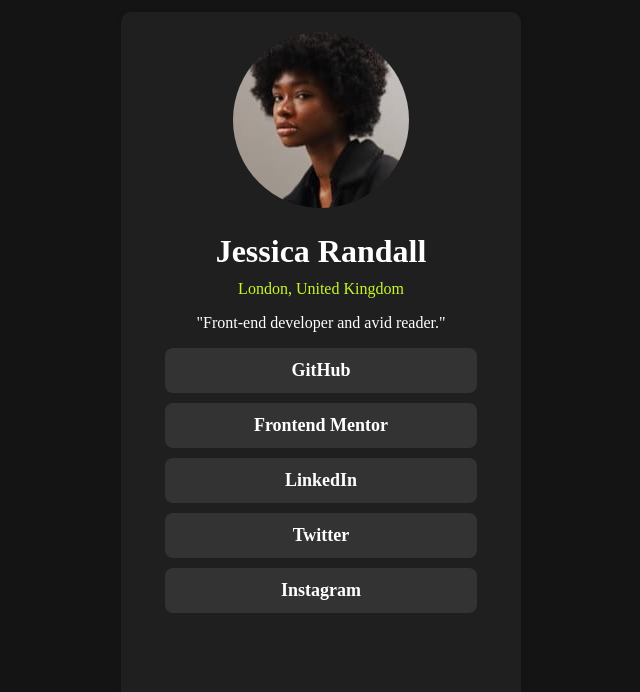
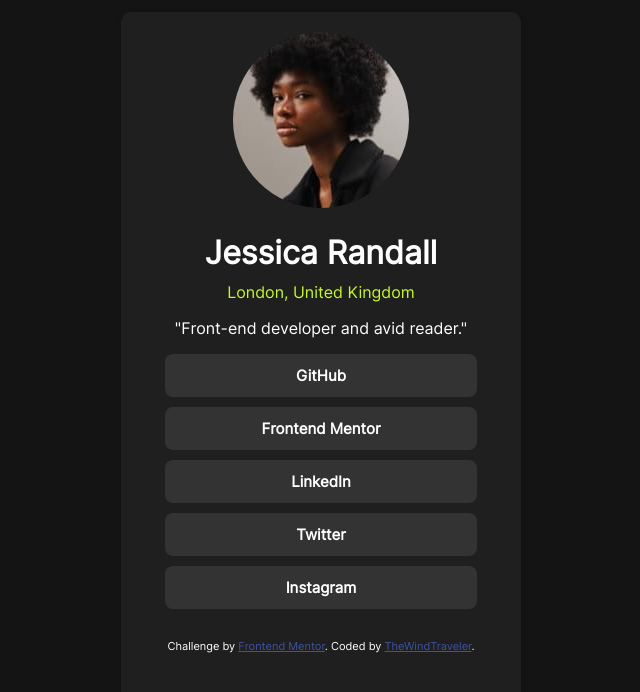
Before and after one commit to TheWindTraveler/social-links-profile, a plain HTML site: page index.html in a window 1280 px wide. Shown: the whole page, without its empty margins (319-959 px from the left). Drawn offline with Linux system fonts and the light colour scheme.

Commit message:
add: styles, comments, and general rearrangements

```diff
--- a/index.css
+++ b/index.css
@@ -1,5 +1,13 @@
-/* .attribution { font-size: 11px; text-align: center; }
-.attribution a { color: hsl(228, 45%, 44%); } */
+/* Pre defined fonts */
+@font-face {
+    font-family: "Prettyface";
+    src: url("./assets/fonts/Inter-VariableFont_slnt\,wght.ttf") format("truetype");
+    font-weight: normal;
+    font-style: normal;
+}
+
+
+/* Pre defined styles */
 :root{
     --location: hsl(75, 94%, 57%);
     --white: hsl(0, 0%, 100%);
@@ -8,9 +16,11 @@
     --link-color: hsl(0, 0%, 20%);
 }
 
+/* Body */
 body{
     background-color: var(--background);
     margin: 0;
+    font-family: "Prettyface", sans-serif;
     padding: 0;
     display: flex;
     justify-content: center;
@@ -19,6 +29,8 @@ body{
     color: var(--white);
 }
 
+
+/* Container */
 .container{
     border-radius: 10px;
     text-align: center;
@@ -29,6 +41,7 @@ body{
     box-shadow: 0px 4px 10px rgba(0, 0, 0, 0.1);
 }
 
+/* Profile details */
 .profile{
     padding: 20px;
 }
@@ -51,6 +64,7 @@ body{
     margin-bottom: 50px;
 }
 
+/* Social Links */
 .social__link{
     display: block;
     margin: 10px auto;
@@ -60,6 +74,10 @@ body{
     color: var(--white);
     border-radius: 8px;
     width: 80%;
-    font-size: 18px;
+    font-size: 15px;
     font-weight: bold;
 }
+
+/* Attribution Links */
+.attribution { font-size: 11px; text-align: center; }
+.attribution a { color: hsl(228, 45%, 44%); }
--- a/index.html
+++ b/index.html
@@ -8,14 +8,17 @@
   <title>Frontend Mentor | Social links profile</title>
 </head>
 <body>
+  <!-- Container -->
   <div class="container">
     <div class="profile">
+      <!-- Profile Details -->
       <img src="./assets/images/avatar-jessica.jpeg" alt="Jessica Randall Profile Photo" id="profile__photo">
       <h1 id="heading__name">Jessica Randall</h1>
       <address>
         <span id="location">London, United Kingdom</span>
       </address>
       <p><span id="sub__heading">"Front-end developer and avid reader."</span></p>
+    <!-- Social Links -->
       <a href="#" class="social__link">GitHub</a>
     <a href="#" class="social__link">Frontend Mentor</a>
     <a href="#" class="social__link">LinkedIn</a>
@@ -23,10 +26,11 @@
     <a href="#" class="social__link">Instagram</a>
 
     </div>
-    <!-- <div class="attribution">
+    <!-- Attribution -->
+    <div class="attribution">
       Challenge by <a href="https://www.frontendmentor.io?ref=challenge" target="_blank">Frontend Mentor</a>.
-      Coded by <a href="#">Your Name Here</a>.
-    </div> -->
+      Coded by <a href="https://github.com/TheWindTraveler">TheWindTraveler</a>.
+    </div>
   </div>
 
 </body>
```
